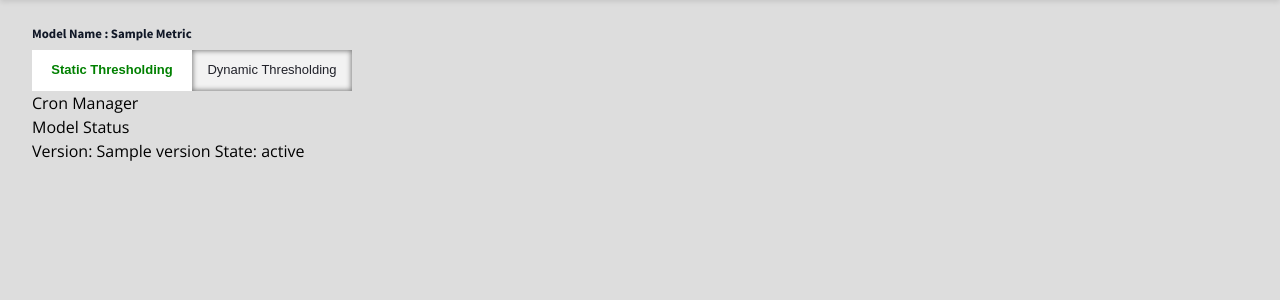
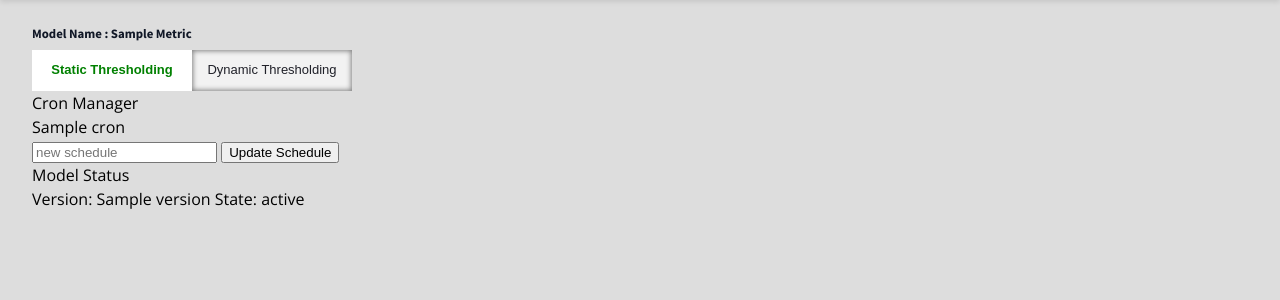
Before and after one commit to Acexoul081/WAR---DRAIT, a Flask app: template templates/metric.html in a window 1280 px wide. Shown: the part 124-424 px from the top of the page. Run offline with Flask 2, Linux system fonts and the light colour scheme; the template is opened without the code that fills it: most values are stand-ins (such as "Sample title", 1, 10 or a date in 2020); some libraries are stand-ins or nearby versions.

Commit message:
cron feature

```diff
--- a/app.py
+++ b/app.py
@@ -6,6 +6,7 @@ import plotly.express as px
 import plotly.graph_objects as go
 from sqlalchemy import create_engine, desc, and_
 from sqlalchemy.orm import sessionmaker
+from paramiko import SSHClient, AutoAddPolicy
 
 import pandas as pd
 
@@ -21,6 +22,11 @@ import db
 
 app = Flask(__name__)
 app.secret_key = 'any random string'
+
+client = SSHClient()
+client.load_system_host_keys()
+client.set_missing_host_key_policy(AutoAddPolicy())
+client.connect('172.16.11.137', username='admin', password='P@ssword1234')
 
 model_metadata = {}
 with open("preprocess.yaml") as f:
@@ -58,10 +64,13 @@ def show_metric(metric):
         loss_anomalies = loss.iloc[anomalies]
         model_version = get_model_version(metric)
 
+        stdin,stdout,stderr = client.exec_command(f"crontab -l | grep \"{metric}\"")
+        cron_info = stdout.read().decode('utf-8').strip().split('\n')
+
         val_graph_json = create_value_graph(value, value_anomalies, 'metric_value')
         loss_graph_json = create_value_graph(loss, loss_anomalies, 'loss')
 
-        return render_template('metric.html', metric=metric, valueGraph=val_graph_json, lossGraph=loss_graph_json, modelStatus=model_version)
+        return render_template('metric.html', metric=metric, valueGraph=val_graph_json, lossGraph=loss_graph_json, modelStatus=model_version, crons = cron_info if cron_info else 'No Cron Available')
 
     elif request.method == 'POST':
         value, loss = get_value(metric)
@@ -106,7 +115,7 @@ def get_value(metric):
     value = pd.read_sql(value.statement, value.session.bind)
     loss.rename(columns = {'timestamp':'metric_datetime'}, inplace = True)
     return value,loss
-    #buat yg metric ke transaction
+    #buat yg metric ke transaction pakai tagnya Tamim aja
 
 def get_model_version(metric):
     global PORT, channel
@@ -136,7 +145,6 @@ def get_anomalies(metric, dataset):
         for start_index, end_index in zip(threshold['start_time'],threshold['end_time']):
             mask = (dataset['metric_datetime'] > start_index) & (dataset['metric_datetime'] <= end_index)
             dataset.loc[mask,'anomaly'] = True
-            # dataset['anomaly'][start_index: end_index] = True
 
     anomalies = dataset.loc[dataset['anomaly'] == True].index
     return anomalies
@@ -175,6 +183,18 @@ def get_dynamic_threshold(metric, first_date):
     dynamic_threshold = pd.read_sql(threshold_query.statement, threshold_query.session.bind)
     return dynamic_threshold
 
+@app.route('/update-cron', methods=['POST'])
+def update_cron_tab():
+    data = request.args.get('data')
+    new_cron = request.form['new-cron']
+    prev_cron = request.form['prev-cron']
+    new_cron_script = prev_cron.replace(prev_cron[0 : len(new_cron)], new_cron, 1)
+    print(f"need to delete cron: {prev_cron[len(new_cron)+1:].split('$')[0]}")
+    stdin,stdout,stderr = client.exec_command(f"crontab -l | grep -v '{prev_cron[len(new_cron)+1:].split('$')[0]}'  | crontab -")
+    stdin,stdout,stderr = client.exec_command(f"(crontab -l ; echo '{new_cron_script}') | crontab -")
+    return '', 204
+
+
 @app.route('/about-us')
 def show_aboutus():
     return f''
--- a/static/metric/index.js
+++ b/static/metric/index.js
@@ -36,3 +36,20 @@ $('#dynamic-btn').click(function(e){
         }
     });
 });
+
+$('.update-cron-btn').click(function(e){
+    e.preventDefault();
+    console.log($(this).parent().serialize())
+    $.ajax({
+        type: "POST",
+        url: '/update-cron',
+        data: $(this).parent().serialize(),
+        // data: {
+        //     cron: $(this).val(),
+        //     // access_token: $("#access_token").val()
+        // },
+        success: function(result) {
+            console.log('update success')
+        }
+    });
+})
--- a/templates/metric.html
+++ b/templates/metric.html
@@ -22,7 +22,18 @@
             <button class='button -regular center' id="dynamic-btn">Dynamic Thresholding</button>
         </div>
         <div>
-            <div>Cron Manager</div>
+            <div>
+                <div>Cron Manager</div>
+                {% for cron in crons %}
+                    <div>{{cron}}</div>
+                    <form>
+                        <input type="text" name="new-cron" placeholder="new schedule">
+                        <input type="hidden" name="prev-cron" value="{{cron}}">
+                        <button type="button" class="update-cron-btn">Update Schedule</button>
+                    </form>
+                {% endfor %}
+
+            </div>
             <div>
                 <div>Model Status</div>
                 {% for stat in modelStatus %}
```
